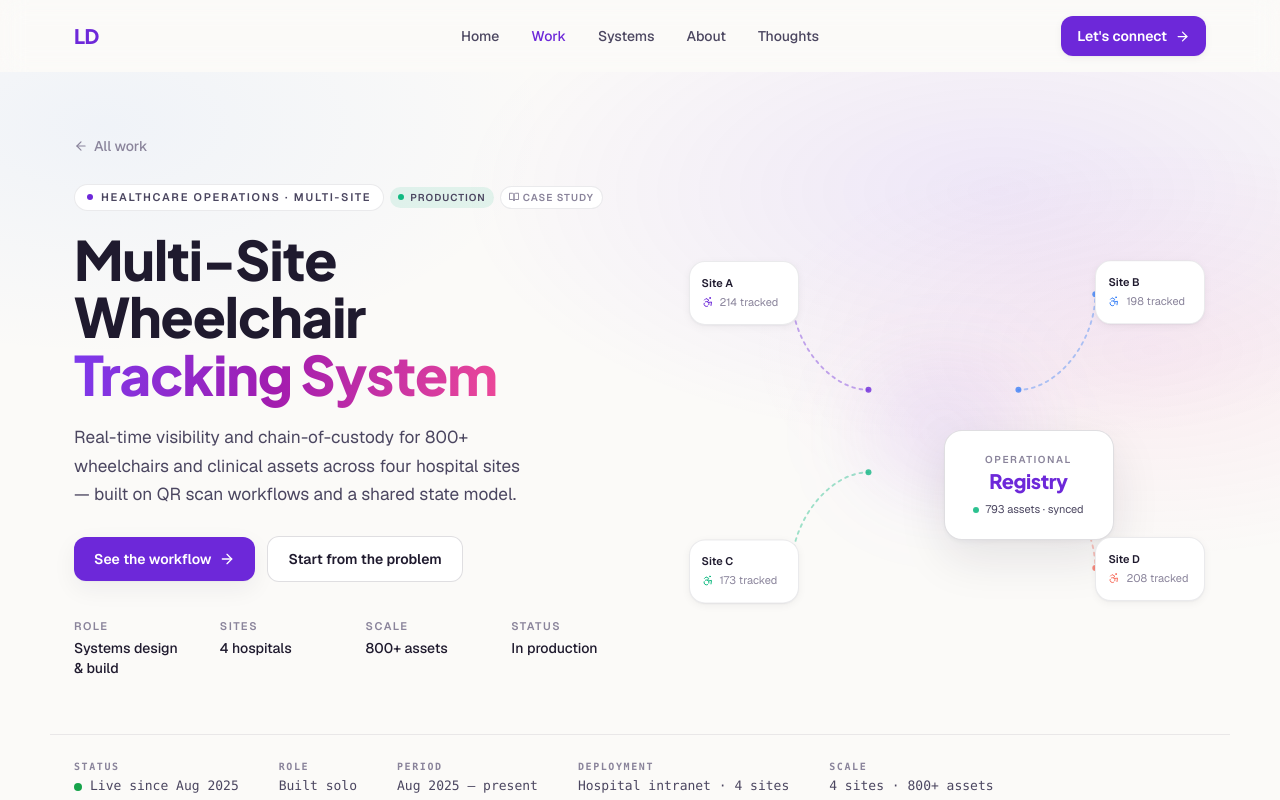
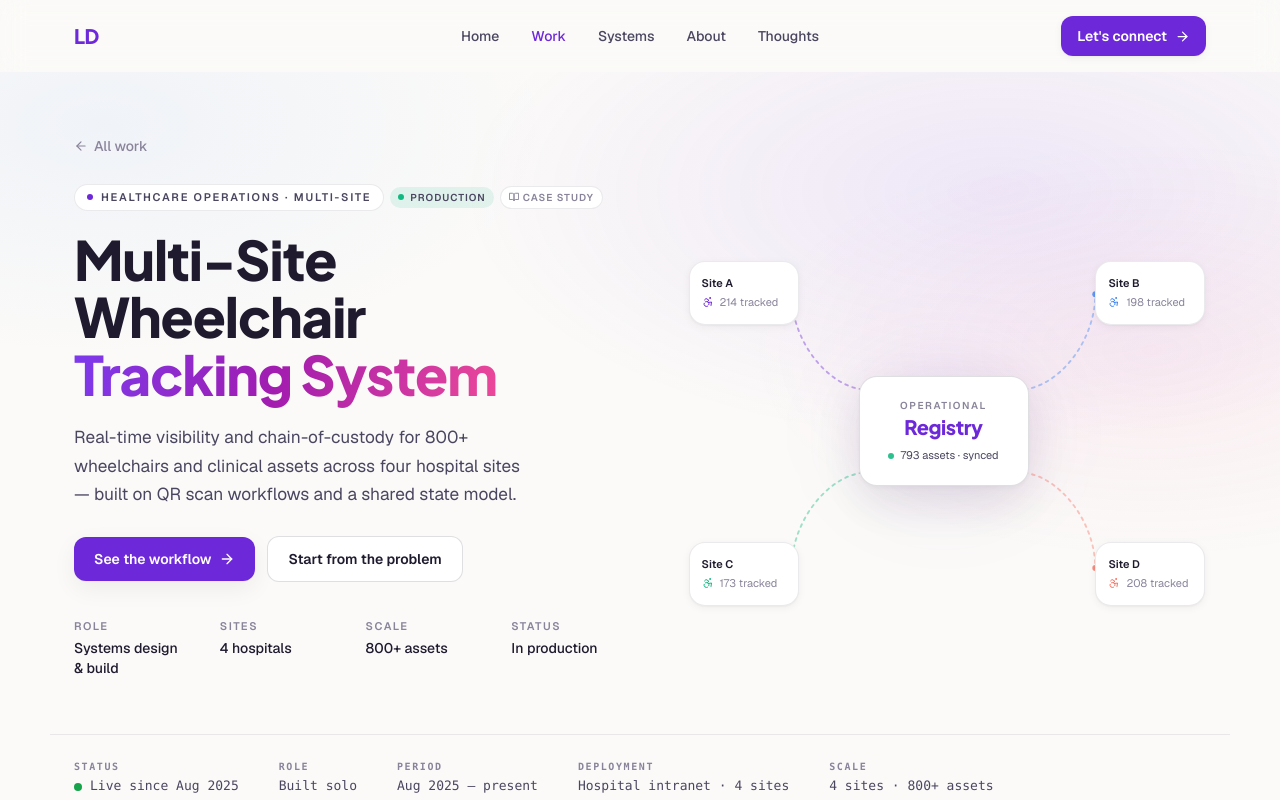
Before and after one commit to lloyd-delacruz/portfolio-website, a Next.js app in the folder frontend/: page /work/wheelchair-tracking in a window 1280 px wide. Shown: the top 800 px of the page. Built offline with nearby package versions, Linux system fonts and the light colour scheme.

Commit message:
fix(casestudy): adjust positioning and comments for WcSystemMap component

```diff
--- a/frontend/src/components/casestudy/wheelchair/WcSystemMap.tsx
+++ b/frontend/src/components/casestudy/wheelchair/WcSystemMap.tsx
@@ -45,8 +45,8 @@ export function WcSystemMap() {
             style={{ background: 'radial-gradient(closest-side, rgba(124,58,237,0.16), transparent)' }}
           />
 
-          {/* registry */}
-          <div className="anim-drift absolute left-1/2 top-1/2 flex h-[110px] w-[170px] -translate-x-1/2 -translate-y-1/2 flex-col items-center justify-center rounded-[18px] bg-white ghair-2 soft-shadow-lg">
+          {/* registry — statically centered so SVG connector endpoints land on the box edges */}
+          <div className="absolute left-1/2 top-1/2 flex h-[110px] w-[170px] -translate-x-1/2 -translate-y-1/2 flex-col items-center justify-center rounded-[18px] bg-white ghair-2 soft-shadow-lg">
             <span className="text-[10px] font-semibold uppercase tracking-[0.16em] text-ink-muted">Operational</span>
             <span className="font-display text-xl font-extrabold text-plum">Registry</span>
             <span className="mt-1.5 inline-flex items-center gap-1.5 text-[11px] text-ink-soft">
@@ -55,17 +55,16 @@ export function WcSystemMap() {
             </span>
           </div>
 
-          {/* site cards */}
+          {/* site cards — statically positioned at symmetric corner anchors */}
           {SITES.map((s) => (
             <div
               key={s.key}
-              className="anim-float absolute flex flex-col justify-center rounded-2xl bg-white px-3 py-2 ghair soft-shadow-sm"
+              className="absolute flex flex-col justify-center rounded-2xl bg-white px-3 py-2 ghair soft-shadow-sm"
               style={{
                 width: CARD_W,
                 height: CARD_H,
                 left: `${(s.x / W) * 100}%`,
                 top: `${(s.y / H) * 100}%`,
-                animationDelay: `${(SITES.indexOf(s) % 4) * 0.7}s`,
               }}
             >
               <span className="text-[11px] font-semibold text-ink">{s.label}</span>
```
Also changed, not shown: 38 other files (tests, documents, lock files or other folders).
